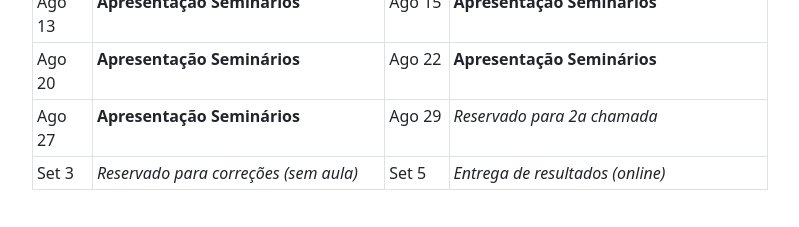
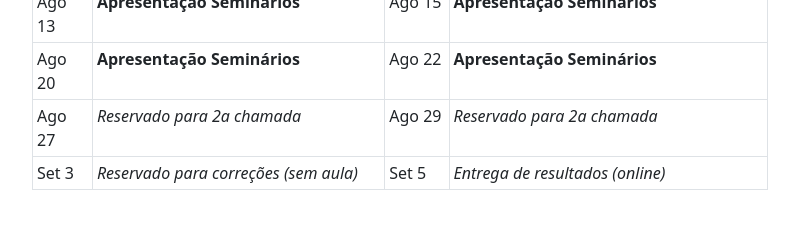
Before and after one commit to pedrokroger/pedrokroger.github.io, a Jekyll site: the page built from aulas/lem7.md, in a window 1280 px wide and 900 px high, scrolled down 2286 px. Shown: the part 670-897 px from the top of the window, without its empty margins (50-849 px from the left). Built offline with Jekyll 4.4.1, drawn with Linux system fonts in a browser that asks for light colours.

Commit message:
Altera cronograma de LEM 7

```diff
--- a/aulas/lem7.md
+++ b/aulas/lem7.md
@@ -202,5 +202,5 @@ ser modificado de acordo com a necessidade e eventualidade.
 | Ago 6     | _Tirar dúvidas apresentação_             | Ago 8      | _Tirar dúvidas apresentação_                |
 | Ago 13    | **Apresentação Seminários**              | Ago 15     | **Apresentação Seminários**                 |
 | Ago 20    | **Apresentação Seminários**              | Ago 22     | **Apresentação Seminários**                 |
-| Ago 27    | **Apresentação Seminários**              | Ago 29     | _Reservado para 2a chamada_                 |
+| Ago 27    | _Reservado para 2a chamada_              | Ago 29     | _Reservado para 2a chamada_                 |
 | Set 3     | _Reservado para correções (sem aula)_    | Set 5      | _Entrega de resultados (online)_            |
```
